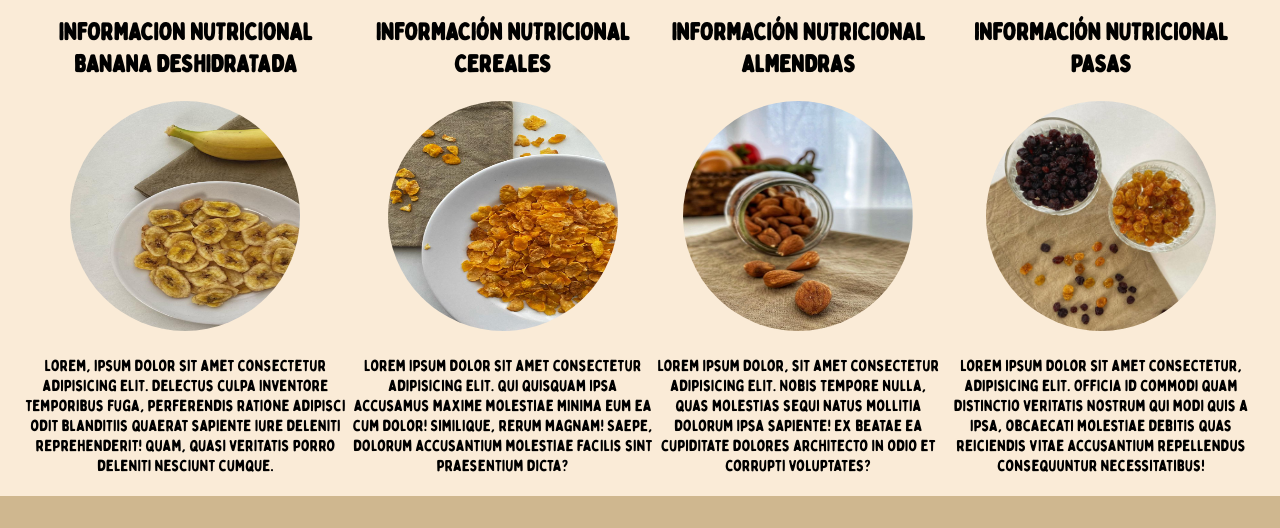
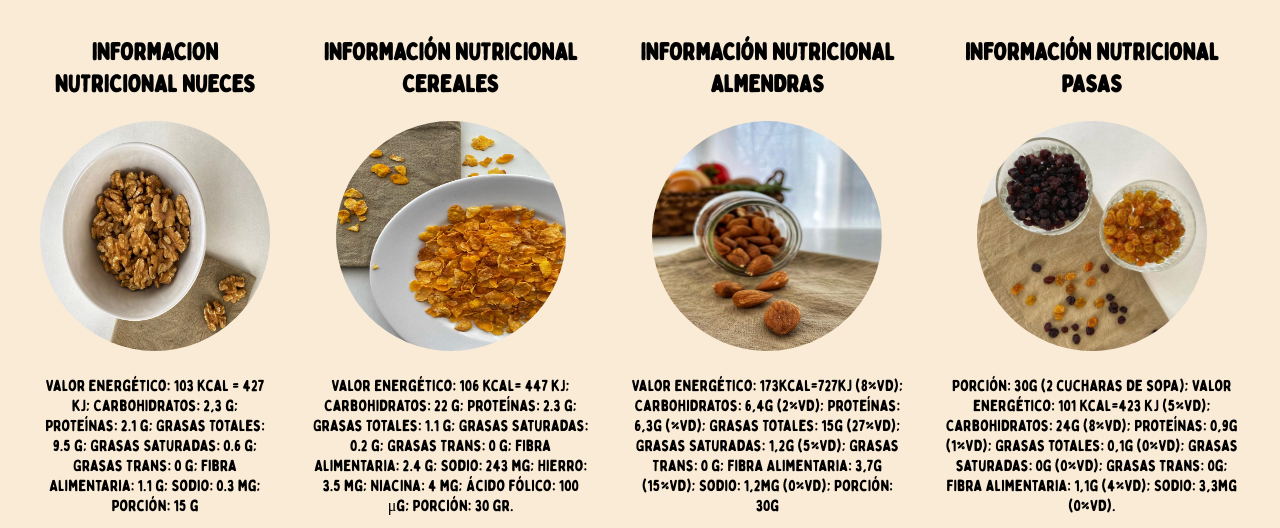
Before and after one commit to Mariano2509/mi_repositorio, a plain HTML site: page pages/informacion.html in a window 1280 px wide. Shown: the part 203-731 px from the top of the page. Drawn offline with Linux system fonts and the light colour scheme; a web font is replaced by a local one.

Commit message:
Completo Info nutri

```diff
--- a/pages/informacion.html
+++ b/pages/informacion.html
@@ -53,11 +53,11 @@
 
 <div class="bananainfo">
 
-<h2>INFORMACION NUTRICIONAL BANANA DESHIDRATADA</h2>
+<h2>INFORMACION NUTRICIONAL NUECES</h2>
 
-<img class="infofotos" src="../img/banana.jpeg" alt="Banana" width="230" height="230">
+<img class="infofotos" src="../img/nueces.jpeg" alt="nueces" width="230" height="230">
 
-<p class="nutribanana">Lorem, ipsum dolor sit amet consectetur adipisicing elit. Delectus culpa inventore temporibus fuga, perferendis ratione adipisci odit blanditiis quaerat sapiente iure deleniti reprehenderit! Quam, quasi veritatis porro deleniti nesciunt cumque.</p>
+<p class="nutribanana"> Valor Energético: 103 kcal = 427 kJ; Carbohidratos: 2,3 g; Proteínas: 2.1 g; Grasas Totales: 9.5 g; Grasas Saturadas: 0.6 g; Grasas Trans: 0 g; Fibra Alimentaria: 1.1 g; Sodio: 0.3 mg; Porción: 15 g</p>
 
 </div>
 
@@ -66,7 +66,7 @@
 
     <img class="infofotos" src="../img/cereales.jpeg" alt="cereales" width="230" height="230">
 
-    <p>Lorem ipsum dolor sit amet consectetur adipisicing elit. Qui quisquam ipsa accusamus maxime molestiae minima eum ea cum dolor! Similique, rerum magnam! Saepe, dolorum accusantium molestiae facilis sint praesentium dicta?</p>
+    <p>Valor Energético: 106 kcal= 447 kj; Carbohidratos: 22 g; Proteínas: 2.3 g; Grasas Totales: 1.1 g; Grasas Saturadas: 0.2 g; Grasas Trans: 0 g; Fibra Alimentaria: 2.4 g; Sodio: 243 mg; Hierro: 3.5 mg; Niacina: 4 mg; Ácido fólico: 100 μg; Porción: 30 gr.</p>
 
 </div>
 
@@ -75,7 +75,7 @@
 
 <img class="infofotos" src="../img/Almendras tiradas.PNG" alt="almendras" width="230"  height="230">
 
-<p>Lorem ipsum dolor, sit amet consectetur adipisicing elit. Nobis tempore nulla, quas molestias sequi natus mollitia dolorum ipsa sapiente! Ex beatae ea cupiditate dolores architecto in odio et corrupti voluptates?</p>
+<p>Valor Energético: 173kcal=727kJ (8%VD); Carbohidratos: 6,4g (2%VD); Proteínas: 6,3g (%VD); Grasas Totales: 15g (27%VD); Grasas Saturadas: 1,2g (5%VD); Grasas Trans: 0 g; Fibra Alimentaria: 3,7g (15%VD); Sodio: 1,2mg (0%VD); Porción: 30g</p>
 
 </div>
 
@@ -84,7 +84,7 @@
 
 <img class="infofotos" src="../img/pasas.jpeg" alt="pasasdeuva" height="230"  width="230">
 
-<p>Lorem ipsum dolor sit amet consectetur, adipisicing elit. Officia id commodi quam distinctio veritatis nostrum qui modi quis a ipsa, obcaecati molestiae debitis quas reiciendis vitae accusantium repellendus consequuntur necessitatibus!</p>
+<p>Porción: 30g (2 cucharas de sopa); Valor energético: 101 Kcal=423 Kj (5%VD); Carbohidratos: 24g (8%VD); Proteínas: 0,9g (1%VD); Grasas totales: 0,1g (0%VD); Grasas saturadas: 0g (0%VD); Grasas trans: 0g; Fibra alimentaria: 1,1g (4%VD); Sodio: 3,3mg (0%VD).</p>
 
 
 
--- a/styles/style.css
+++ b/styles/style.css
@@ -218,6 +218,7 @@ li {
     text-align: center;
     margin: auto;
     border-image: round;
+    padding: 20px;
 
 }
 
```
